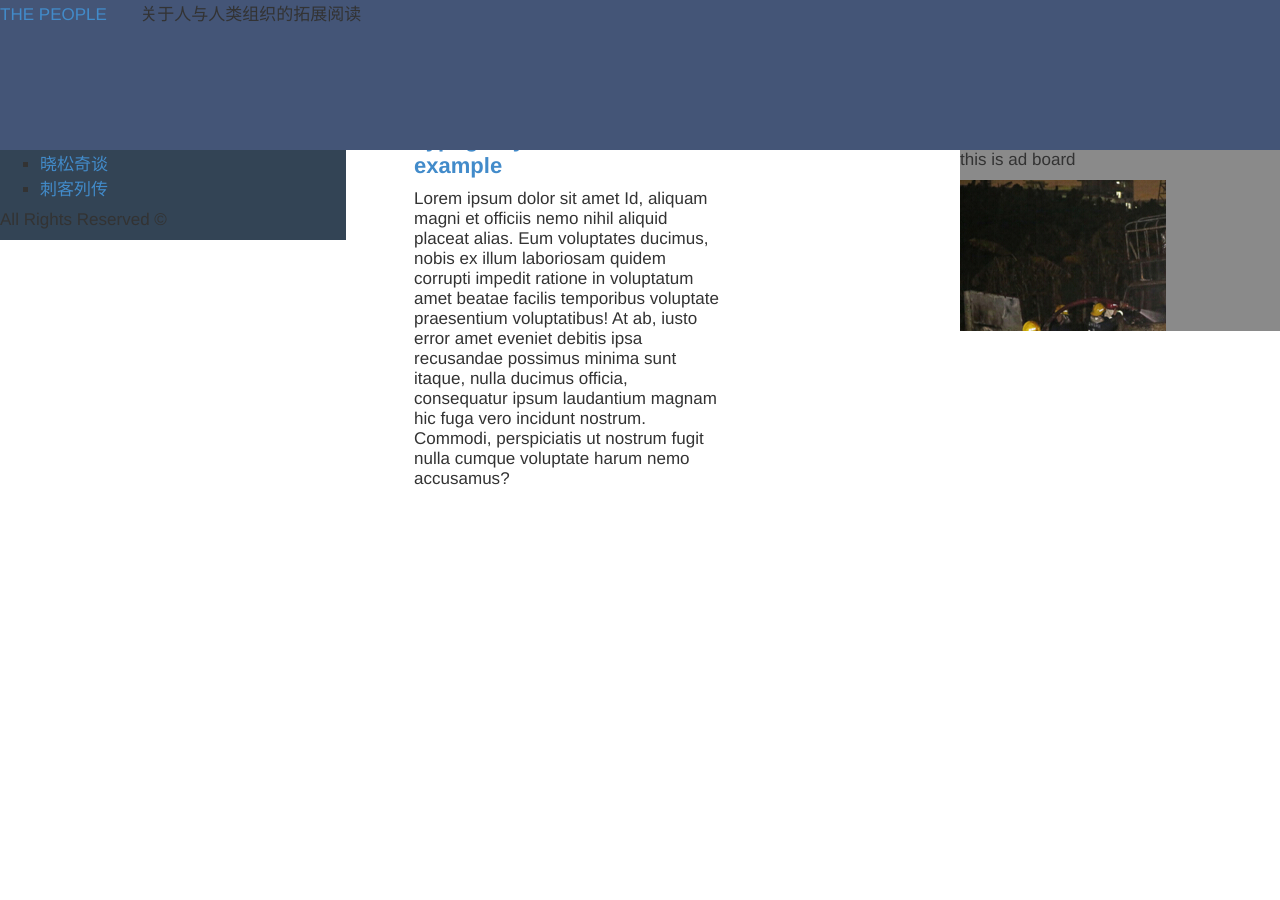
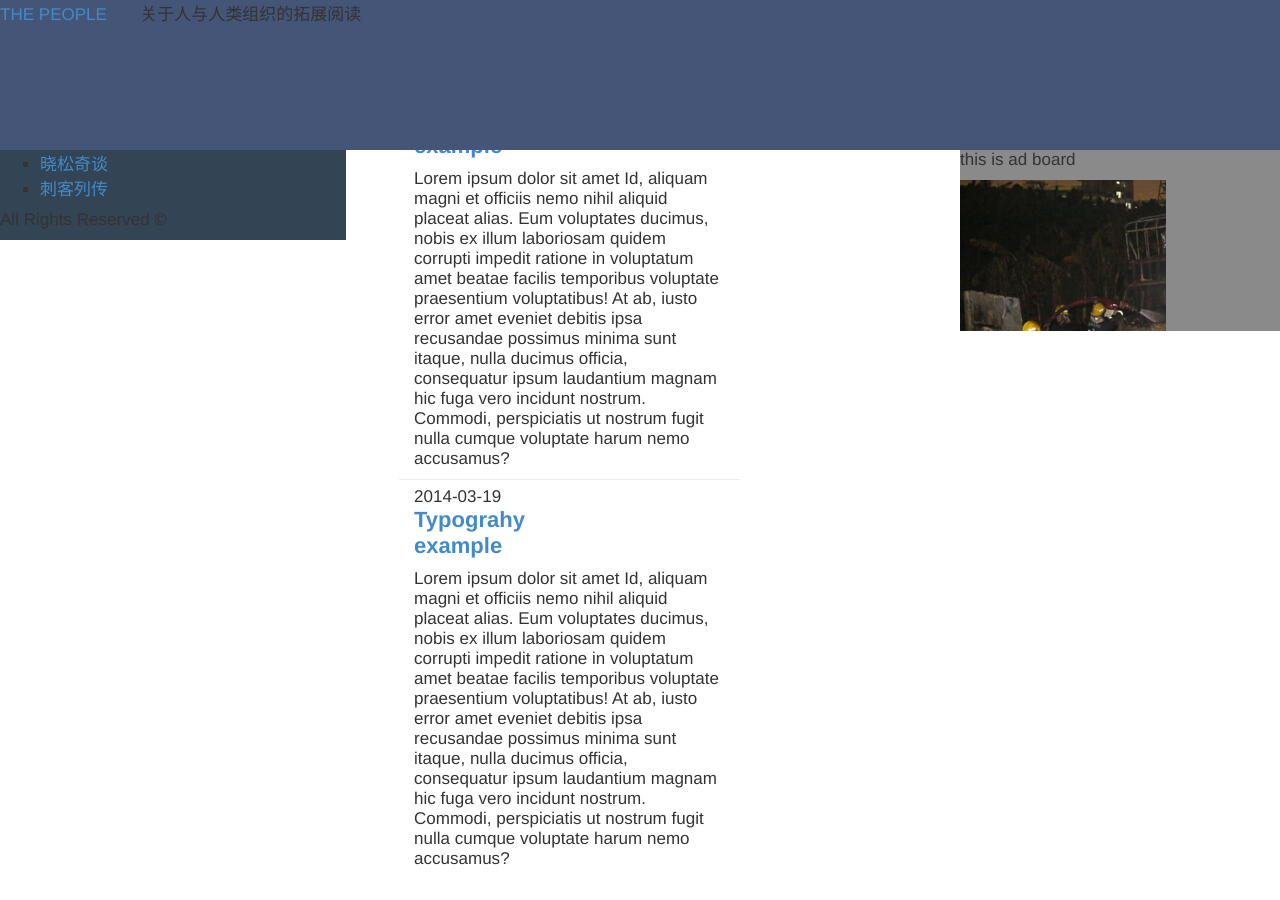
Before and after one commit to andyljj/thepeople, a Jekyll site: the page built from index.html, in a window 1280 px wide. Built offline with Jekyll 4.4.1, drawn with Linux system fonts in a browser that asks for light colours; some web fonts are replaced; Markdown is read by kramdown in place of the engine named in the settings; comment, search, counter and statistics services are not loaded.

Commit message:
分系列显示

```diff
--- a/_posts/2015-02-27-hello-world.markdown
+++ b/_posts/2015-02-27-hello-world.markdown
@@ -4,7 +4,7 @@
 date: 2014-03-27
 comments: true
 archive: false
-series："cklz"
+cklz: true
 ---
 Lorem ipsum dolor sit amet, consectetur adipisicing elit.
 
--- a/_posts/2015-02-27-hello-world2.markdown
+++ b/_posts/2015-02-27-hello-world2.markdown
@@ -4,7 +4,7 @@
 date: 2014-03-27
 comments: true
 archive: false
-series："cklz"
+cklz: true
 ---
 Lorem ipsum dolor sit amet, consectetur adipisicing elit.
 
--- a/_posts/2015-03-19-typography2.markdown
+++ b/_posts/2015-03-19-typography2.markdown
@@ -4,7 +4,7 @@
 date: 2014-03-19
 comments: true
 archive: false
-series："xsqt"
+xsqt: true
 ---
 Lorem ipsum dolor sit amet Id, aliquam magni et officiis nemo nihil aliquid placeat alias. Eum voluptates ducimus, nobis ex illum laboriosam quidem corrupti impedit ratione in voluptatum amet beatae facilis temporibus voluptate praesentium voluptatibus! At ab, iusto error amet eveniet debitis ipsa recusandae possimus minima sunt itaque, nulla ducimus officia, consequatur ipsum laudantium magnam hic fuga vero incidunt nostrum. Commodi, perspiciatis ut nostrum fugit nulla cumque voluptate harum nemo accusamus?
 
--- a/archive.html
+++ b/archive.html
@@ -7,12 +7,12 @@
       <div class="col-sm-12">
         <div class="page">
             {% for post in site.posts %}
-                {% if post.series == 'cklz' %}
+                {% if post.cklz %}
                 <div class="page-item">
                     <div class="col-sm-8">
                         <ul class="page-item-title">
                            <!--  <li><time class="timeago meta" datetime="{{ post.date |  date: "%A %-d %B %Y" }}">{{ post.date }}</time> -->
-                            <li>{{ post.date }}</time>
+                            <li>{{ post.date | date: "%F" }}</time>
                            <!--  <a class="meta pull-right comments-meta" href="{{ post.url | prepend: site.url }}#disqus_thread">0 <i class="fa fa-comments-o fa-lg"></i></a></li> -->
                             <li><a class="title" href="{{ post.url | prepend: site.url }}">{{ post.title }}</a></li>
                         </ul>
--- a/index.html
+++ b/index.html
@@ -10,7 +10,7 @@
                     <div class="col-sm-8">
                         <ul class="page-item-title">
                            <!--  <li><time class="timeago meta" datetime="{{ post.date |  date: "%A %-d %B %Y" }}">{{ post.date }}</time> -->
-                            <li>{{ post.date }}</time>
+                            <li>{{ post.date | date: "%F" }}</time>
                            <!--  <a class="meta pull-right comments-meta" href="{{ post.url | prepend: site.url }}#disqus_thread">0 <i class="fa fa-comments-o fa-lg"></i></a></li> -->
                             <li><a class="title" href="{{ post.url | prepend: site.url }}">{{ post.title }}</a></li>
                         </ul>
```
